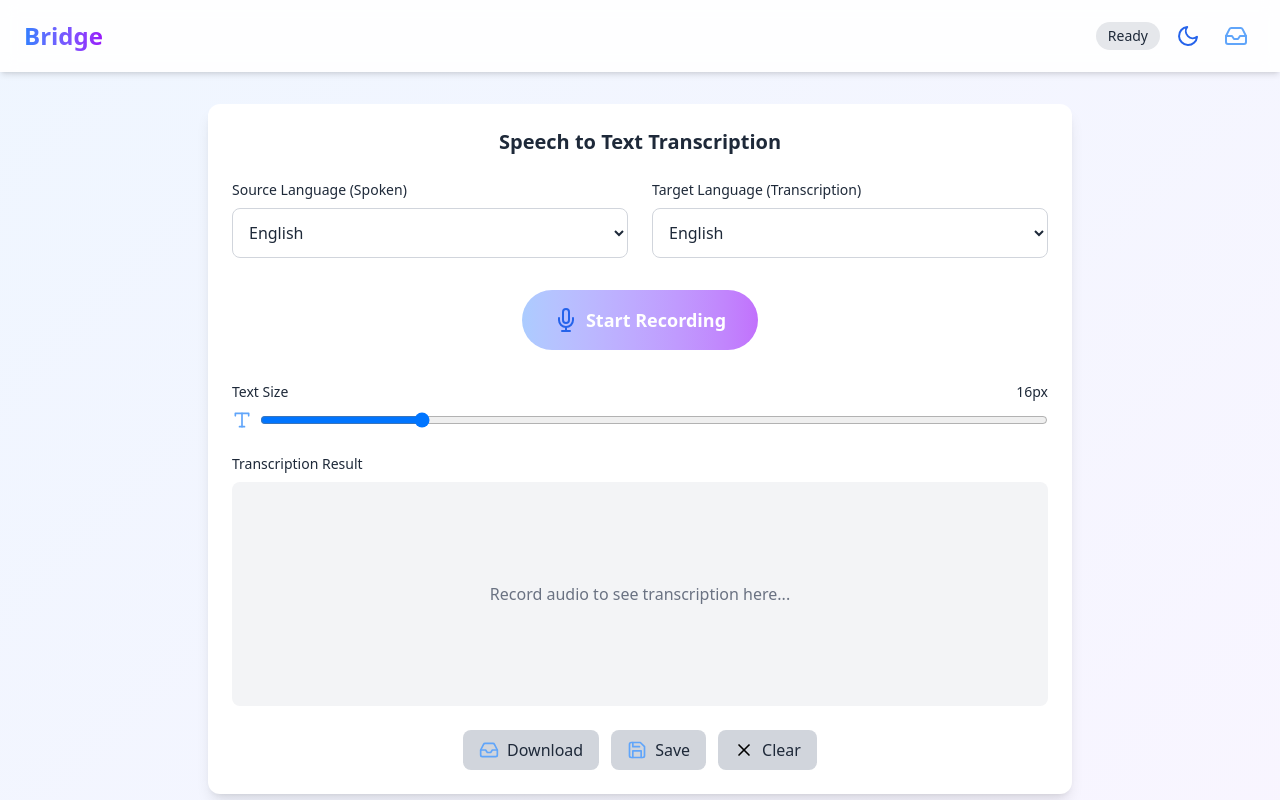
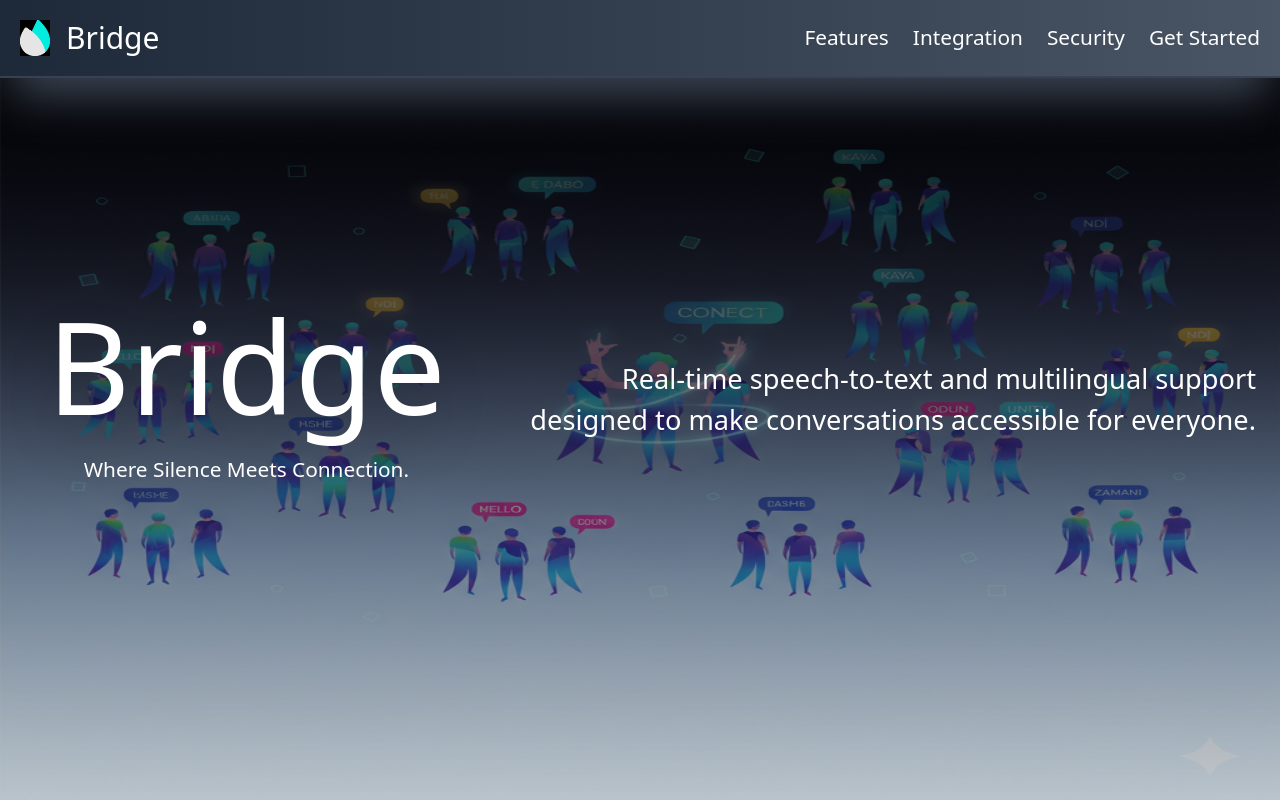
Before and after one commit to lgndcraft2/Bridge, a React (Vite) app in the folder Bridge/: page / in a window 1280 px wide. Shown: the top 800 px of the page. Built offline with nearby package versions, Linux system fonts and the light colour scheme.

Commit message:
Update App.jsx

```diff
--- a/Bridge/src/App.jsx
+++ b/Bridge/src/App.jsx
@@ -1,16 +1,20 @@
+import {Routes,Route } from 'react-router-dom'
 import { useState } from 'react'
 import './App.css'
 import Homepage from './assets/components/Homepage'
 import Interface from './assets/components/Interface'
-import Settings from './assets/components/Settings'
-
 function App() {
 
   return (
-    <>
-    <Interface />
-     </>
-  )
+    <div>
+
+      <Routes>
+        <Route path='/' element = {<Homepage />}/>
+        <Route path='/interface' element = {<Interface />}/>
+      </Routes>
+
+    </div>
+  );
 }
 
 export default App
```
